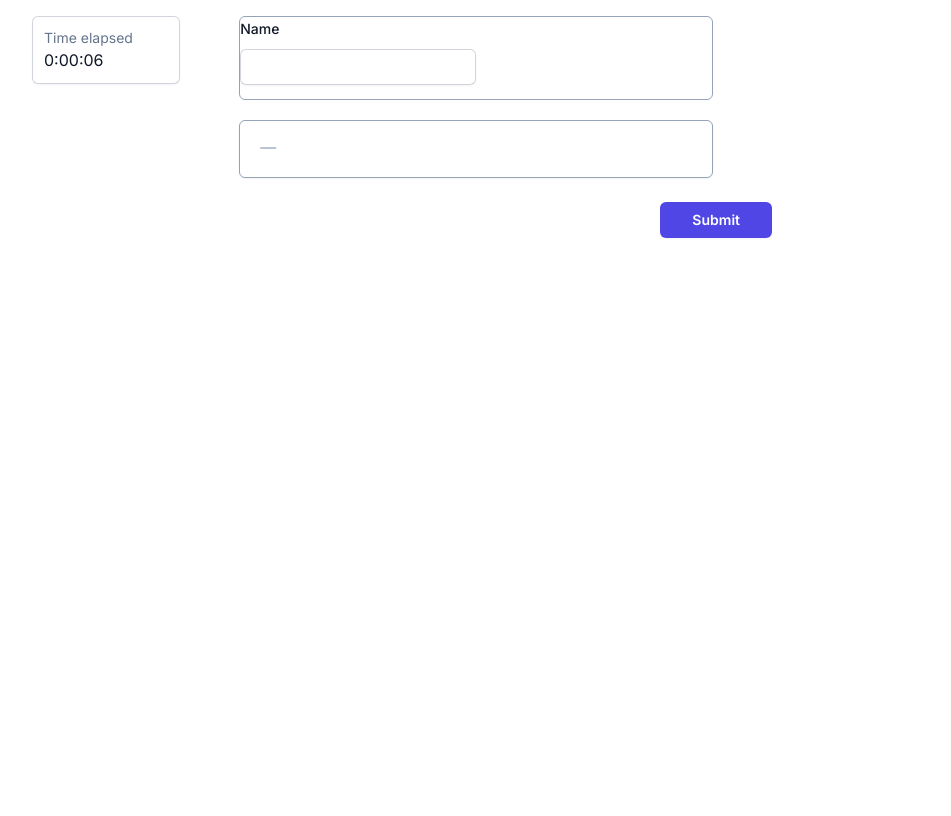
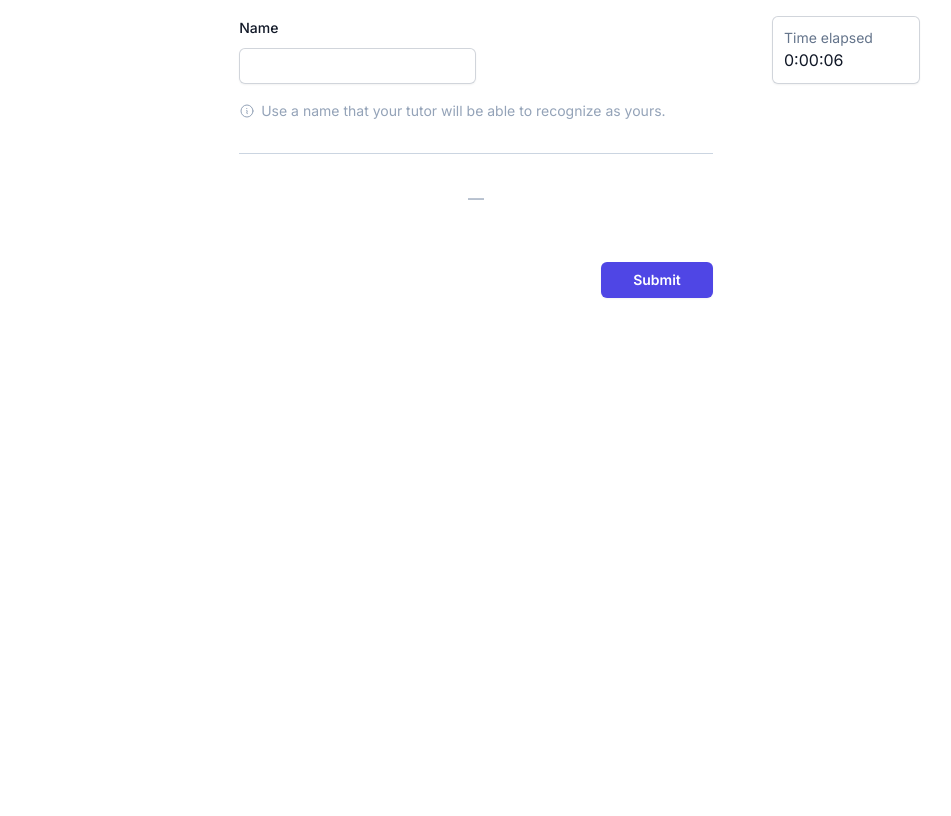
Before and after one commit to IamIronMan21/csit697, a PHP site: page /session/index.php in a window 1280 px wide. Shown: the part 64-880 px from the top of the page, without its empty margins (164-1115 px from the left). Run offline with PHP 8.4, Linux system fonts and the light colour scheme; the visitor is signed in with stand-in values (Sample User, id 1); data that the repository does not hold is empty; some libraries are stand-ins or nearby versions.

Commit message:
Update index.php

```diff
--- a/session/index.php
+++ b/session/index.php
@@ -93,53 +93,31 @@ $rows = $stmt->fetchAll();
   <div class="mx-auto max-w-7xl bg-white min-h-screen px-12 pt-4">
 
     <div class="flex w-full min-h-screen">
+      <div class="w-1/4">
 
-      <div class="w-1/4">
-        <div class="flex justify-end sticky top-[16px]">
-          <div class="w-1/2 items-center justify-center rounded-md bg-white px-3 py-3 shadow-sm ring-1 ring-inset ring-gray-300 select-none">
-            <div class="text-sm text-slate-500">Time elapsed</div>
-            <div class="block">
-              <p id="stopwatch" class="text-gray-900">0:00:00</p>
-            </div>
-          </div>
-        </div>
-        <script>
-          const stopwatchElement = document.getElementById('stopwatch');
-
-          // Function to format the time as HH:MM:SS
-          function formatTime(seconds) {
-            const hours = Math.floor(seconds / 3600);
-            const minutes = Math.floor((seconds % 3600) / 60);
-            const remainingSeconds = seconds % 60;
-            return `${hours}:${minutes < 10 ? '0' : ''}${minutes}:${remainingSeconds < 10 ? '0' : ''}${remainingSeconds}`;
-          }
-
-          // Function to update the stopwatch
-          function updateStopwatch() {
-            elapsedTime++;
-            stopwatchElement.textContent = formatTime(elapsedTime);
-          }
-
-          // Initialize variables
-          let elapsedTime = 0;
-
-          // Start the stopwatch automatically when the page loads
-          const intervalId = setInterval(updateStopwatch, 1000);
-        </script>
       </div>
 
       <div class="w-1/2">
         <form method="post">
-          <div class="w-4/5 mx-auto border rounded-md border-slate-400 mb-5 pb-3.5 bg-white">
+          <div class="w-4/5 mx-auto rounded-md border-slate-400 mb-5 pb-2 bg-white">
             <label class="block text-sm font-medium leading-6 text-gray-900">Name</label>
             <div class="mt-2">
               <input name="submitter" placeholder="" type="text" required class="block w-1/2 rounded-md border-0 py-1.5 px-2.5 text-gray-900 shadow-sm ring-1 ring-inset ring-gray-300 placeholder:text-gray-400 focus:ring-2 focus:ring-inset focus:ring-indigo-600 sm:text-sm sm:leading-6">
             </div>
+            <div class="flex items-center mt-4">
+              <svg xmlns="http://www.w3.org/2000/svg" fill="none" viewBox="0 0 24 24" stroke-width="1.5" stroke="currentColor" class="w-4 h-4 text-slate-400">
+                <path stroke-linecap="round" stroke-linejoin="round" d="m11.25 11.25.041-.02a.75.75 0 0 1 1.063.852l-.708 2.836a.75.75 0 0 0 1.063.853l.041-.021M21 12a9 9 0 1 1-18 0 9 9 0 0 1 18 0Zm-9-3.75h.008v.008H12V8.25Z" />
+              </svg>
+              <p class="text-slate-400 text-[14px] pl-1.5 select-none">
+                Use a name that your tutor will be able to recognize as yours.
+              </p>
+            </div>
           </div>
 
-          <div class="w-4/5 border mx-auto rounded-md border-slate-400 shadow-sm mb-6 px-4 py-3.5 bg-white">
+          <hr class="w-4/5 my-6 mx-auto border-slate-300">
 
-            <div class="w-full flex items-center mb-1">
+          <div class="w-4/5 border- rounde-md mx-auto border-slate-400 shado-sm mb-6 px-4 py-2 bg-white">
+            <div class="w-full flex justify-center items-center mb-1">
               <div class="text-lg font-semibold">
                 <?= $quiz["quiz_name"] ?>
               </div>
@@ -148,14 +126,12 @@ $rows = $stmt->fetchAll();
               </div>
               <?= $quiz["course_name"] ?>
             </div>
-
           </div>
-
 
           <?php foreach ($rows as $index => $row) : ?>
             <div class="border shadow-sm mx-auto w-4/5 rounded-md mb-6 px-4 py-3.5 border-slate-400 bg-white">
-              <div class="flex items-center">
-                <div class="grow">
+              <div class="flex items-center h-[28px]">
+                <div class="grow ">
                   <legend class="text-sm font-semibold leading-6 text-gray-900">Question #<?= $index + 1; ?></legend>
                 </div>
                 <div class="mr-3">
@@ -175,17 +151,17 @@ $rows = $stmt->fetchAll();
                 <?php if ($row["type"] == "MC") : ?>
                   <?php foreach (explode("|", $row["choices"]) as $index => $choice) : ?>
                     <div class="flex items-center gap-x-3 my-2">
-                      <input id="<?= $h . "_" . $index ?>" name="<?= $h ?>" type="radio" value="<?= $choice ?>" class="h-4 w-4 border-gray-300 text-indigo-600 focus:ring-indigo-600">
+                      <input id="<?= $h . "_" . $index ?>" name="<?= $h ?>" type="radio" value="<?= $choice ?>" required class="h-4 w-4 border-gray-300 text-indigo-600 focus:ring-indigo-600">
                       <label for="<?= $h . "_" . $index ?>" class="block text-sm leading-6 text-gray-900"><?= htmlspecialchars($choice) ?></label>
                     </div>
                   <?php endforeach ?>
                 <?php elseif ($row["type"] == "TF") : ?>
                   <div class="flex items-center gap-x-3 my-2">
-                    <input id="<?= $h . "True" ?>" name="<?= $h ?>" type="radio" value="True" class="h-4 w-4 border-gray-300 text-indigo-600 focus:ring-indigo-600">
+                    <input id="<?= $h . "True" ?>" name="<?= $h ?>" type="radio" value="True" required class="h-4 w-4 border-gray-300 text-indigo-600 focus:ring-indigo-600">
                     <label for="<?= $h . "True" ?>" class="block text-sm leading-6 text-gray-900">True</label>
                   </div>
                   <div class="flex items-center gap-x-3">
-                    <input id="<?= $h . "False" ?>" name="<?= $h ?>" type="radio" value="False" class="h-4 w-4 border-gray-300 text-indigo-600 focus:ring-indigo-600">
+                    <input id="<?= $h . "False" ?>" name="<?= $h ?>" type="radio" value="False" required class="h-4 w-4 border-gray-300 text-indigo-600 focus:ring-indigo-600">
                     <label for="<?= $h . "False" ?>" class="block text-sm leading-6 text-gray-900">False</label>
                   </div>
                 <?php elseif ($row["type"] == "OE") : ?>
@@ -197,28 +173,85 @@ $rows = $stmt->fetchAll();
             </div>
           <?php endforeach; ?>
 
-          <div class="flex">
+          <div class="flex w-4/5 mx-auto mt-10">
             <div class="grow"></div>
-            <button name="submit" class="mb-14 rounded-md bg-indigo-600 px-8 py-2 text-sm font-semibold text-white shadow-sm hover:bg-indigo-500 focus-visible:outline focus-visible:outline-2 focus-visible:outline-offset-2 focus-visible:outline-indigo-600">Submit</button>
+            <button name="submit" class="mb-16 rounded-md bg-indigo-600 px-8 py-2 text-sm font-semibold text-white shadow-sm hover:bg-indigo-500 focus-visible:outline focus-visible:outline-2 focus-visible:outline-offset-2 focus-visible:outline-indigo-600">Submit</button>
           </div>
-
-          <?php if (isset($showResult)) : ?>
-            <div style="margin-top: 20px;">
-              <?= $resultMessage ?>
-              <?php foreach ($correctAnswersInfo as $info) : ?>
-                <div style="margin-top: 10px;">
-                  Question #<?= $info['questionId'] - 1 ?>: Correct Answer - <?= $info['correctChoice'] ?>
-                </div>
-              <?php endforeach; ?>
-            </div>
-          <?php endif; ?>
         </form>
       </div>
       <div class="w-1/4">
-
+        <!-- <div class="flex justify-start  top-[16px]">
+            <div class="w-2/5 items-center justify-center rounded-md bg-white px-3 py-3 shadow-sm ring-1 ring-inset ring-gray-300 select-none">
+              <div class="text-sm text-slate-500">Name</div>
+              <div class="block">
+                <p class="text-gray-900">John</p>
+              </div>
+            </div>
+          </div> -->
+        <div class="flex justify-start sticky top-[16px]">
+          <div class="w-1/2 items-center justify-center rounded-md bg-white px-3 py-3 shadow-sm ring-1 ring-inset ring-gray-300 select-none">
+            <div class="text-sm text-slate-500">Time elapsed</div>
+            <div class="block">
+              <p id="stopwatch" class="text-gray-900">0:00:00</p>
+            </div>
+          </div>
+        </div>
       </div>
     </div>
   </div>
+
+  <dialog class="w-2/5 rounded-xl backdrop:backdrop-brightness-[65%]" id="dialog">
+    <form method="post" class="px-8 mx-auto pt-6 pb-8">
+      <div class="space-y-10">
+        <div class="border-b border-gray-900/10 pb-12">
+          <h2 class="text-base font-semibold leading-7 text-gray-900">New Course</h2>
+          <p class="mt-1 text-sm leading-6 text-gray-600">Create a new course here.</p>
+
+          <div class="mt-8 grid grid-cols-1 gap-x-6 gap-y-8 sm:grid-cols-6">
+            <div class="sm:col-span-4">
+              <label class="block text-sm font-medium leading-6 text-gray-900">Name</label>
+              <div class="mt-2">
+                <input name="course-name" type="text" class="block px-2.5 w-full rounded-md border-0 py-1.5 text-gray-900 shadow-sm ring-1 ring-inset ring-gray-300 placeholder:text-gray-400 focus:ring-2 focus:ring-inset focus:ring-indigo-600 sm:text-sm sm:leading-6" required>
+              </div>
+            </div>
+          </div>
+        </div>
+      </div>
+
+      <div class="mt-6 flex items-center justify-end gap-x-6">
+        <button type="button" class="text-sm font-semibold leading-6 text-gray-900" id="js-close">Cancel</button>
+        <button type="submit" name="new-course-button" class="rounded-md bg-indigo-600 px-3 py-2 text-sm font-semibold text-white shadow-sm hover:bg-indigo-500 focus-visible:outline focus-visible:outline-2 focus-visible:outline-offset-2 focus-visible:outline-indigo-600">Add</button>
+      </div>
+    </form>
+  </dialog>
+
+  <script>
+    const stopwatchElement = document.getElementById('stopwatch');
+
+    // Function to format the time as HH:MM:SS
+    function formatTime(seconds) {
+      const hours = Math.floor(seconds / 3600);
+      const minutes = Math.floor((seconds % 3600) / 60);
+      const remainingSeconds = seconds % 60;
+      return `${hours}:${minutes < 10 ? '0' : ''}${minutes}:${remainingSeconds < 10 ? '0' : ''}${remainingSeconds}`;
+    }
+
+    // Function to update the stopwatch
+    function updateStopwatch() {
+      elapsedTime++;
+      stopwatchElement.textContent = formatTime(elapsedTime);
+    }
+
+    // Initialize variables
+    let elapsedTime = 0;
+
+    // Start the stopwatch automatically when the page loads
+    const intervalId = setInterval(updateStopwatch, 1000);
+  </script>
+
+  <script>
+
+  </script>
 </body>
 
 </html>
```
